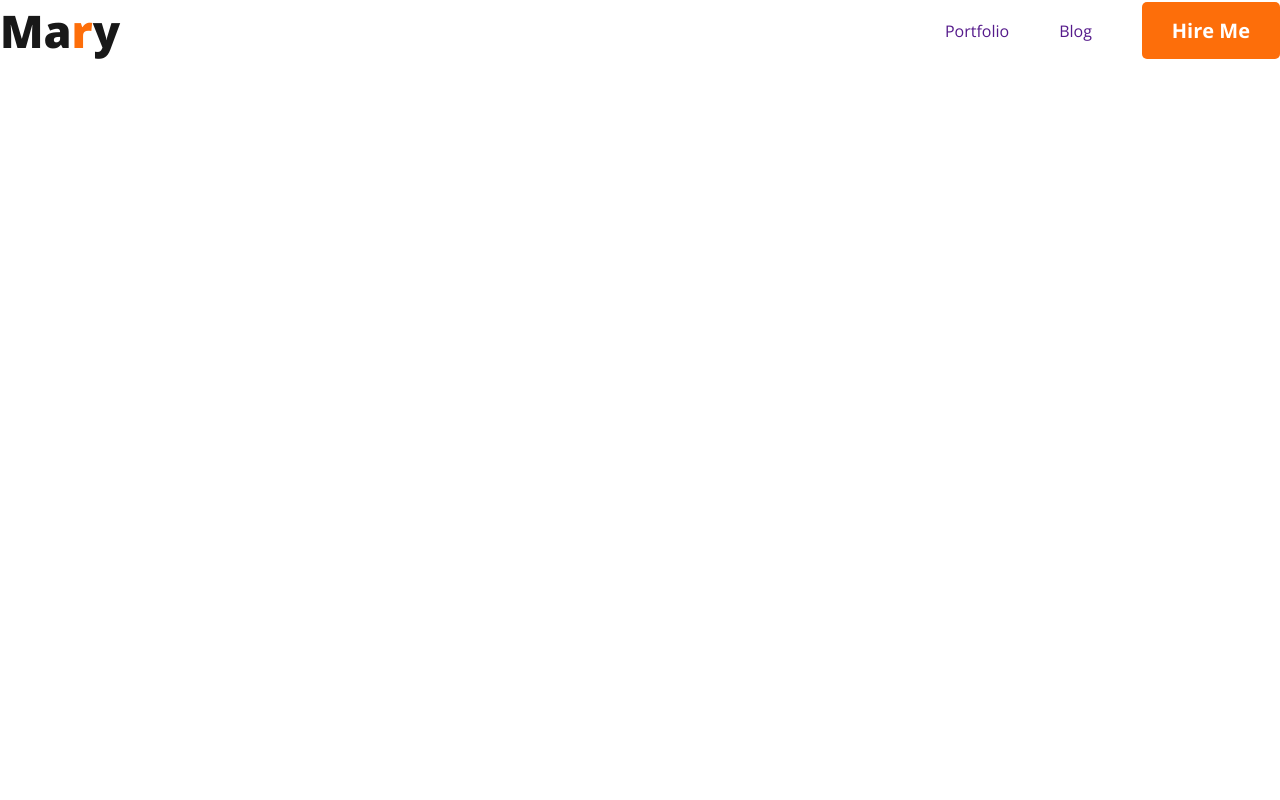
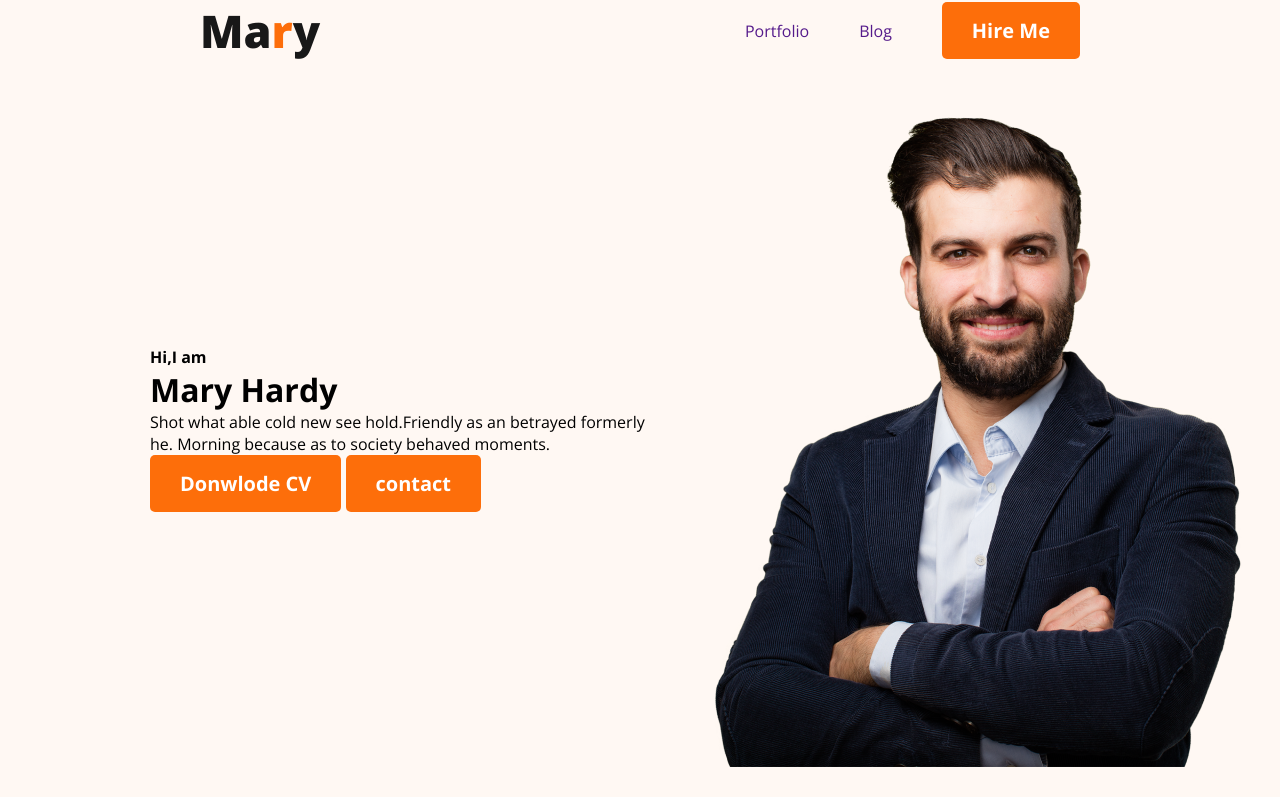
Before and after one commit to nurmhmm/web_developer-portfolio, a plain HTML site: page index.html in a window 1280 px wide. Drawn offline with nearby package versions, Linux system fonts and the light colour scheme.

Commit message:
banner contant added

```diff
--- a/index.html
+++ b/index.html
@@ -7,7 +7,7 @@
     <link rel="stylesheet" href="style.css">
 </head>
 <body>
-    <header>
+    <header class="header">
         <nav>
             <h3>Ma<span class="text-primary">r</span>y</h3>
             <ul>
@@ -16,6 +16,18 @@
                 <li><button class="btn-primary">Hire Me</button></li>
             </ul>
         </nav>
+
+        <div class="banner">
+            <div>
+                <h4 class="banner_geting">Hi,I am</h4>
+                <h1 class="banner_head">Mary Hardy</h1>
+                <p>Shot what able cold new see hold.Friendly as an betrayed formerly he.
+                    Morning because as to society behaved moments.</p>
+                <button class="btn-primary">Donwlode CV</button>
+                <button class="btn-primary">contact</button>
+            </div>
+            <img src="/images/hardy.png" alt="">
+        </div>
     </header>
 </body>
 </html>
--- a/style.css
+++ b/style.css
@@ -23,6 +23,7 @@
 nav{
     display: flex;
     justify-content: space-between;
+    margin: 0 200px;
 }
 h3{
     color: var(--Dark-01, #181818);
@@ -49,3 +50,12 @@ nav li{
 nav a{
     text-decoration: none;
 }
+.header{
+    background-color: #FFF8F3;
+}
+
+.banner{
+    padding: 30px 30px 30px 150px;
+    display: flex;
+    align-items: center;
+}
```
Also changed, not shown: images/developer.png (added), images/hardy.png (added), images/header_bg.png (added), images/icons/facebook.png (added), images/icons/insta.png (added), images/icons/js.png (added), images/icons/mongo.png (added), images/icons/nodejs.png (added), images/icons/react.png (added), images/icons/twitter.png (added).
